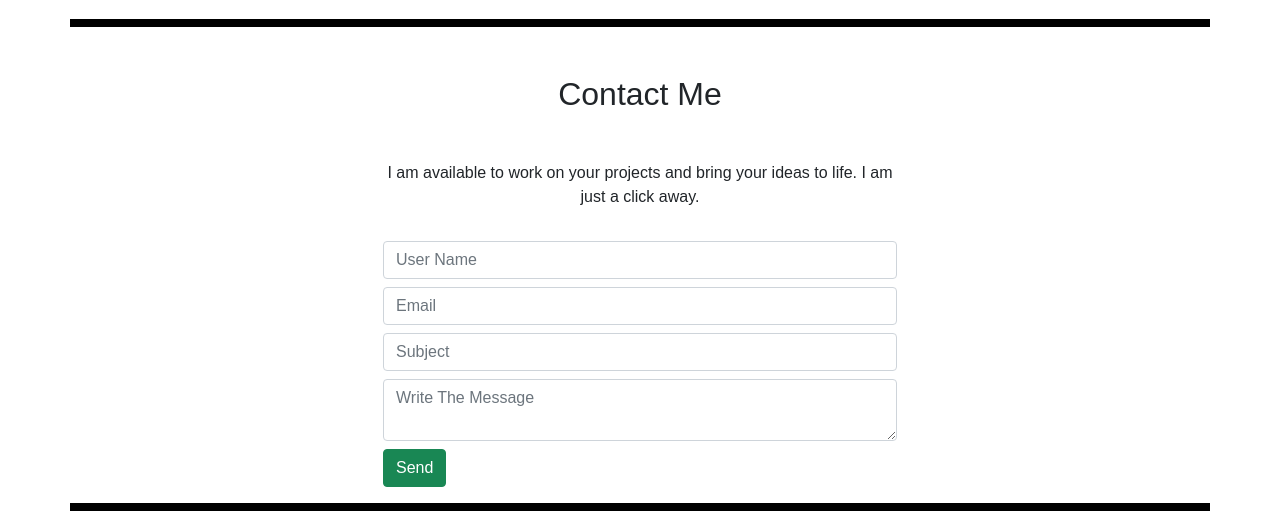
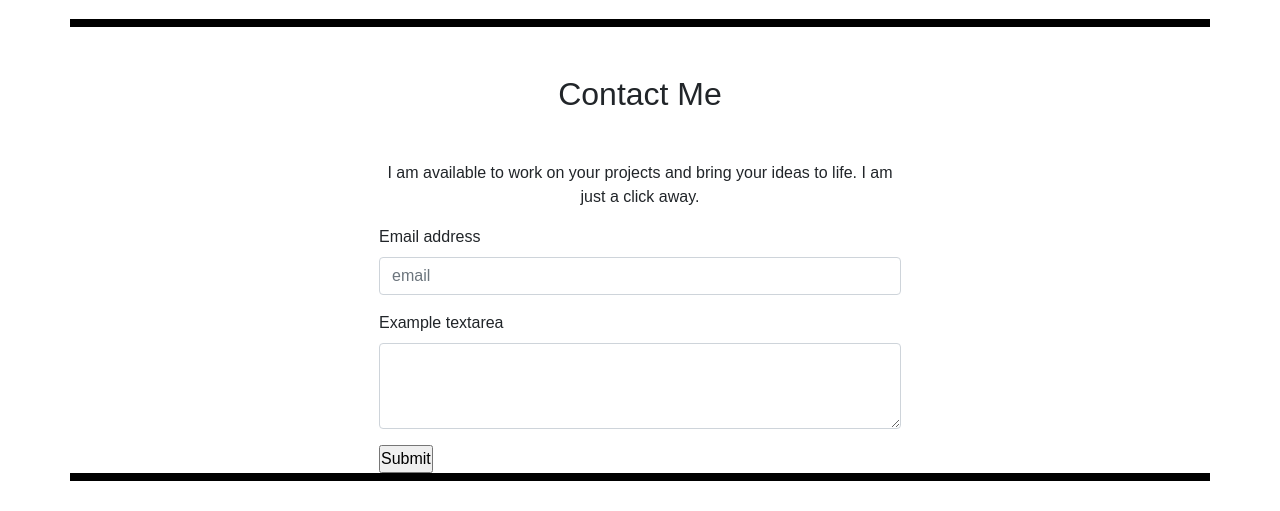
Before and after one commit to izik4004/Resume, a PHP site: page / in a window 1280 px wide. Shown: the part 1319-1830 px from the top of the page. After the commit the page ends 1800 px from the top, so only its background shows below. Run offline with PHP 8.4, Linux system fonts and the light colour scheme.

Commit message:
changes to form

```diff
--- a/index.php
+++ b/index.php
@@ -1,4 +1,54 @@
+<?php
+if ($_SERVER['REQUEST_METHOD'] === "POST") {
+	if (empty($_POST['email'])) {
+		$emailError = 'Email is empty';
+	} else {
+		$email = $_POST['email'];
 
+		// validating the email
+		if (!filter_var($email, FILTER_VALIDATE_EMAIL)) {
+			$emailError = 'Invalid email';
+		}
+	}
+	if (empty($_POST['message'])) {
+		$messageError = 'Message is empty';
+	} else {
+		$message = $_POST['message'];
+	}
+	if (empty($emailError) && empty($messageError)) {
+		$date = date('j, F Y h:i A');
+
+		$emailBody = "
+			<html>
+			<head>
+				<title>$email is contacting you</title>
+			</head>
+			<body style=\"background-color:#fafafa;\">
+				<div style=\"padding:20px;\">
+					Date: <span style=\"color:#888\">$date</span>
+					<br>
+					Email: <span style=\"color:#888\">$email</span>
+					<br>
+					Message: <div style=\"color:#888\">$message</div>
+				</div>
+			</body>
+			</html>
+		";
+
+		$headers = 	'From: Contact Form <imazik4004@gmail.com>' . "\r\n" .
+    				"Reply-To: $email" . "\r\n" .
+    				"MIME-Version: 1.0\r\n" .
+					"Content-Type: text/html; charset=iso-8859-1\r\n";
+
+		$to = 'contact@hyvor.com';
+		$subject = 'Contacting you';
+
+		if (mail($to, $subject, $emailBody, $headers)) {
+			$sent = true;
+		}
+	}
+}
+?>
 <html lang="en">
 <head>
     <meta charset="UTF-8">
@@ -164,31 +214,48 @@
           <p class="text-center">I am available to work on your projects and bring your ideas to life. I am just a click away.</p>
             </div>
 
-            <?php
-                            $Msg = "";
-                            if(isset($_GET['error']))
-                            {
-                                $Msg = " Please Fill in the Blanks ";
-                                echo '<div class="alert alert-danger">'.$Msg.'</div>';
-                            }
 
-                            if(isset($_GET['success']))
-                            {
-                                $Msg = " Your Message Has Been Sent ";
-                                echo '<div class="alert alert-success">'.$Msg.'</div>';
-                            }
 
-                        ?>
+            <?php if (isset($emailError) || isset($messageError)) : ?>
+                <div id="error-message">
+                    <?php
+                        echo isset($emailError) ? $emailError . '<br>' : '';
+                        echo isset($messageError) ? $messageError . '<br>' : '';
+                    ?>
+                </div>
+            <?php endif; ?>
 
-                    <div class="card-body">
-                        <form action="process.php" method="post">
-                            <input type="text" name="UName" placeholder="User Name" class="mb-2 form-control">
-                            <input type="email" name="Email" placeholder="Email" class="mb-2 form-control">
-                            <input type="text" name="Subject" placeholder="Subject" class="mb-2 form-control">
-                            <textarea name="msg" class="mb-2 form-control" placeholder="Write The Message"></textarea>
-                            <button class="btn btn-success" name="btn-send"> Send </button>
-                        </form>
-                    </div>
+
+            <?php if (isset($sent) && $sent === true) : ?>
+                <div id="done-message">
+                    Your data was succesfully submitted
+                </div>
+            <?php endif; ?>
+
+            <form method="POST" action="">
+
+            <div class="mb-3">
+                <label for="email" class="form-label">Email address</label>
+                <input type="text" class="form-control" name="email" placeholder="email">
+            </div>
+            <div class="mb-3">
+                <label for="message" class="form-label">Example textarea</label>
+                <textarea class="form-control" name="message" rows="3"></textarea>
+            </div>
+	<!-- <div class="input-wrap">
+		<span class="label">Email:</span>
+		<input type="text" name="email">
+	</div>
+
+	<div class="input-wrap">
+		<span class="label">Message:</span>
+		<textarea name="message"></textarea>
+	</div> -->
+
+	<div class="input-wrap">
+		<input type="submit" name="submit" value="Submit" class="submit-button">
+	</div>
+</form>
 
         </section>
 
```
